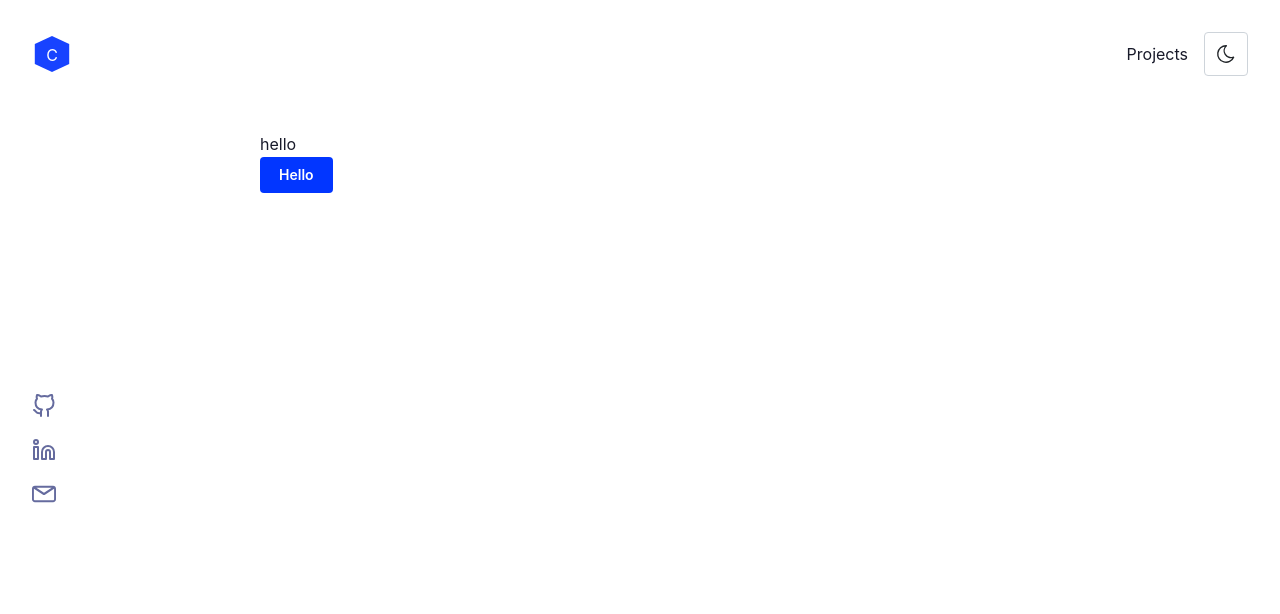
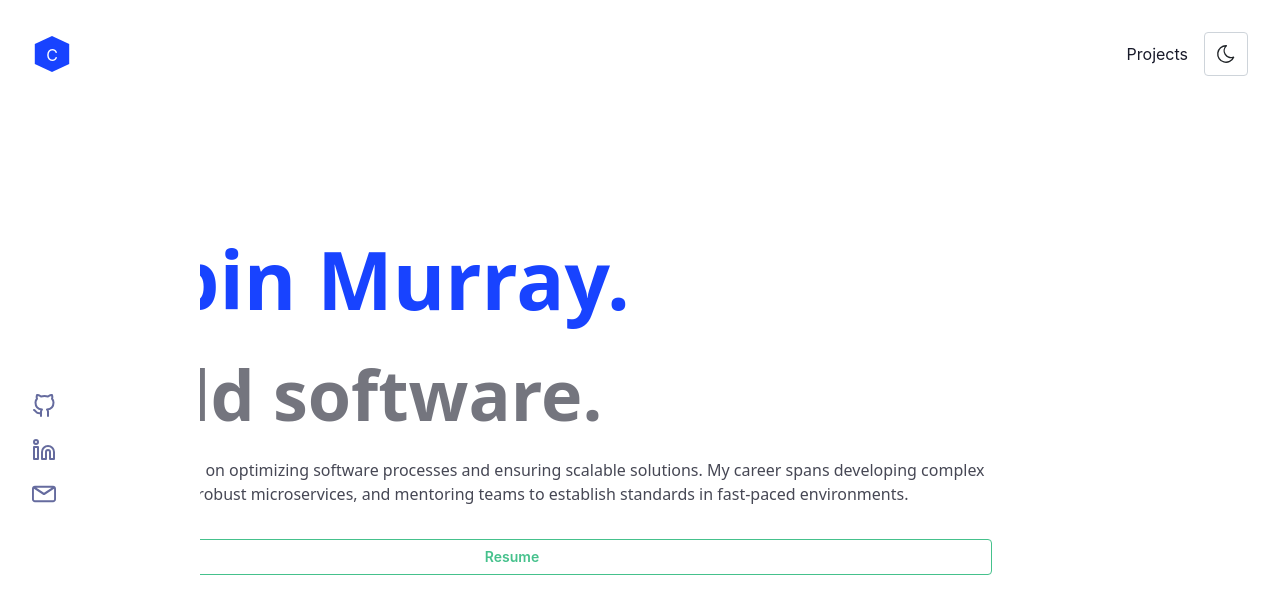
Before and after one commit to corbinmurray/corbinmurray-dev, a Next.js app: page / in a window 1280 px wide. Shown: the top 614 px of the page. Built offline with nearby package versions, Linux system fonts and the light colour scheme.

Commit message:
Add hero

```diff
--- a/app/page.module.css
+++ b/app/page.module.css
@@ -0,0 +1,16 @@
+
+.text-primary {
+    color: var(--mantine-primary-color-5);
+}
+
+.font-sans {
+    font-family: ui-sans-serif, system-ui, sans-serif, "Apple Color Emoji", "Segoe UI Emoji", "Segoe UI Symbol", "Noto Color Emoji";
+}
+
+.font-mono {
+    font-family: ui-monospace, SFMono-Regular, Menlo, Monaco, Consolas, "Liberation Mono", "Courier New", monospace;
+}
+
+.hero {
+    height: calc(100vh - 100px);
+}
--- a/app/page.tsx
+++ b/app/page.tsx
@@ -1,12 +1,28 @@
-import { Button } from "@mantine/core";
+import { Button, Stack, Text, Title } from "@mantine/core";
+import clsx from "clsx";
 import classes from "./page.module.css";
-
 export default function HomePage() {
 	return (
 		<>
-			<section className={classes.section}>
-				<div>hello</div>
-				<Button variant="filled">Hello</Button>
+			<section id="hero" className={clsx(classes.hero)}>
+				<Stack h="100%" justify="center">
+					<Title order={3} size="clamp(14px,5vw,16px)" opacity={0.8} className={clsx(classes["font-mono"])}>
+						Hi, my name is
+					</Title>
+					<Title order={1} size="clamp(40px,8vw,80px)" fw={600} textWrap="nowrap" className={clsx(classes["text-primary"], classes["font-sans"])}>
+						Corbin Murray.
+					</Title>
+					<Title order={2} size="clamp(30px,6vw,70px)" opacity={0.6} fw={600} className={clsx(classes["font-sans"])}>
+						I build software.
+					</Title>
+					<Text opacity={0.8} className={clsx(classes["font-sans"])}>
+						I lead projects focused on optimizing software processes and ensuring scalable solutions. My career spans developing complex integrations, building
+						robust microservices, and mentoring teams to establish standards in fast-paced environments.
+					</Text>
+					<Button component="a" href="/Corbin Murray - Resume.pdf" target="_blank" variant="outline" color="accent" mt="md">
+						Resume
+					</Button>
+				</Stack>
 			</section>
 		</>
 	);
--- a/components/Layout/Layout.tsx
+++ b/components/Layout/Layout.tsx
@@ -65,8 +65,10 @@ export default function Layout({ children }: { children: React.ReactNode }) {
 				</Stack>
 			</AppShell.Navbar>
 
-			<AppShell.Main>
-				<Container p="0">{children}</Container>
+			<AppShell.Main p="xl">
+				<Container p={0} m={0}>
+					{children}
+				</Container>
 			</AppShell.Main>
 		</AppShell>
 	);
```
